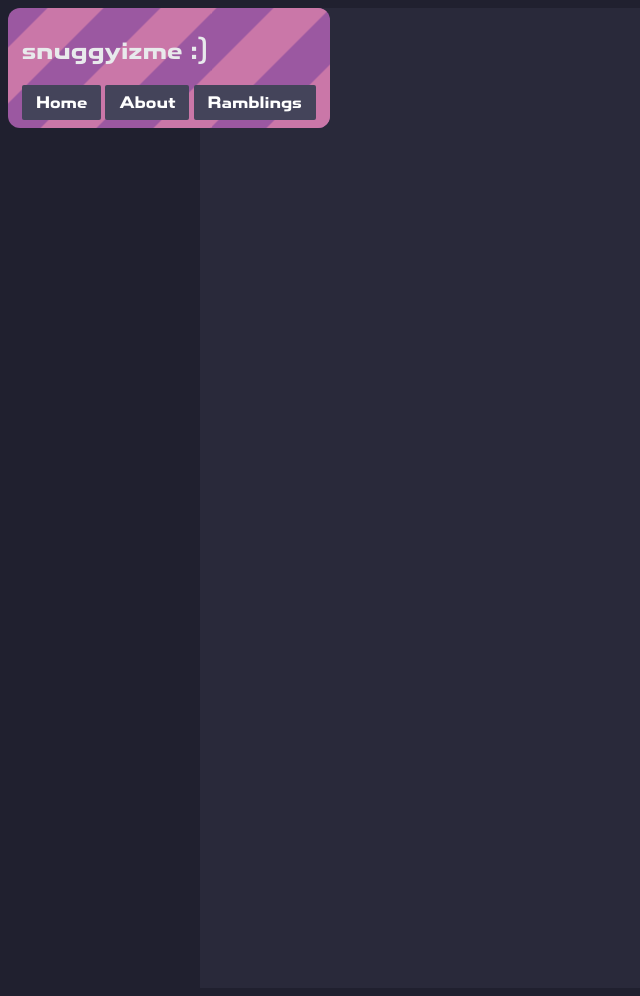
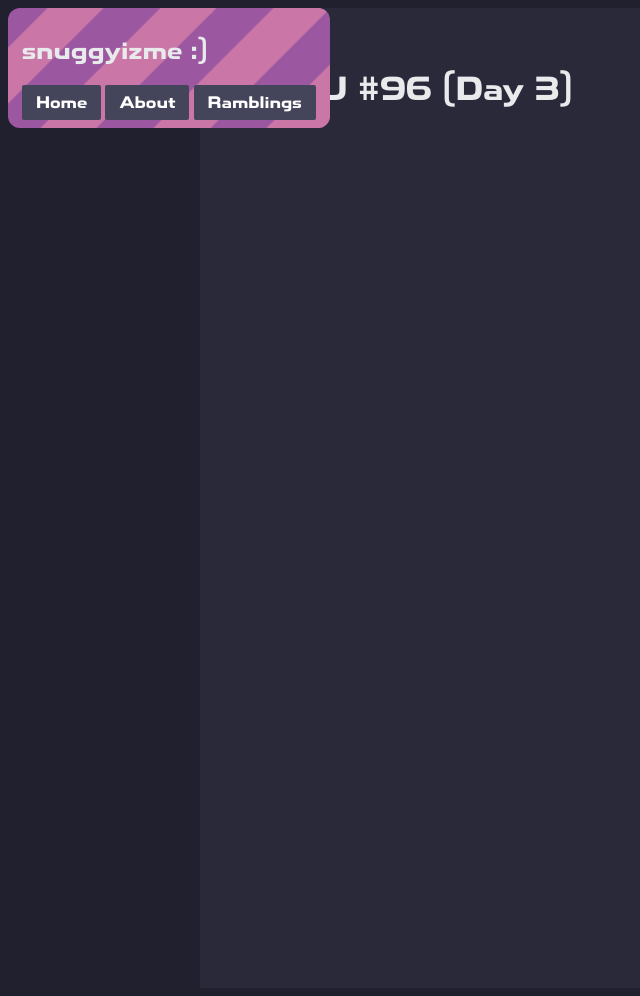
Before and after one commit to snuggyizme/snuggyizme.github.io, a Jekyll site: the page built from ramblings/4.md, in a window 1280 px wide. Shown: the whole page, without its empty margins (0-640 px from the left). Built offline with Jekyll 4.4.1, drawn with Linux system fonts in a browser that asks for light colours; some web fonts are replaced; our own code applies the rules of GitHub Pages for plain Markdown files; a script that is not in the unit is left out.

Commit message:
Update Styles

```diff
--- a/assets/css/style.css
+++ b/assets/css/style.css
@@ -12,7 +12,7 @@
 
 
 main {
-    margin-top: 140px;
+    scroll-margin-top: 140px;
     background: #29293a;
 
     max-width: 800px;
--- a/ramblings/4.md
+++ b/ramblings/4.md
@@ -0,0 +1,7 @@
+---
+layout: default
+title: GDWJ 96 Day 3
+permalink: /ramblings/4/
+---
+
+# GDWJ #96 (Day 3)
```
